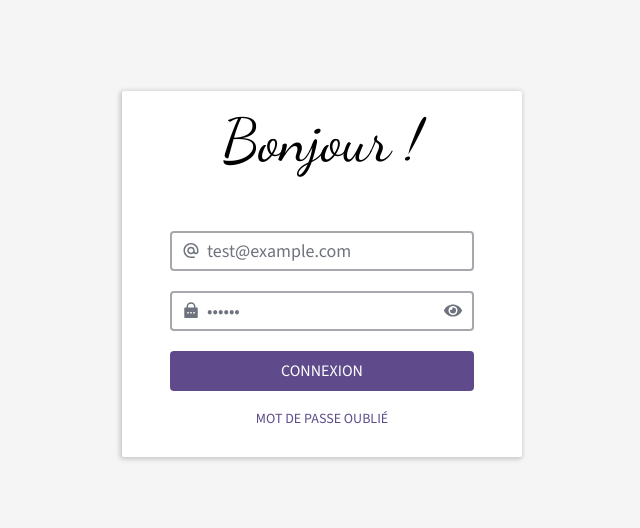
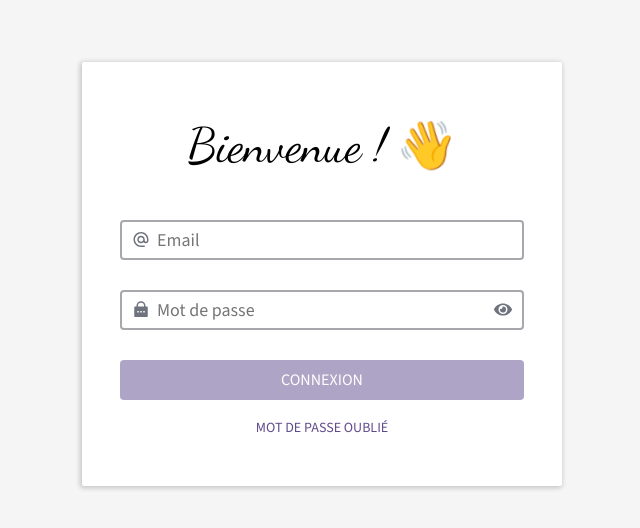
Before and after one commit to MaelBriantin/crm-frontend, a React (Vite) app: page /login in a window 1280 px wide. Shown: the part 126-654 px from the top of the page, without its empty margins (318-958 px from the left). Built offline with nearby package versions, Linux system fonts and the light colour scheme; no server answers.

Commit message:
feat(reset-password): update LoginForm style

```diff
--- a/src/components/auth/LoginForm.tsx
+++ b/src/components/auth/LoginForm.tsx
@@ -1,15 +1,16 @@
-import styled from "styled-components";
+import styled, { keyframes } from "styled-components";
 import { MdAlternateEmail } from "react-icons/md";
 import { RiLockPasswordFill } from "react-icons/ri";
 import { Button, DiscreteButton, Input } from "../global";
-import { useState, ChangeEvent } from "react";
+import { useState, ChangeEvent, useEffect } from "react";
 import { theme } from "../../assets/themes/index.ts";
 import { useNavigate } from "react-router-dom";
 import { useLoginService } from "../../hooks/auth/useLogin.ts";
 
 export const LoginForm = () => {
-  const [email, setEmail] = useState("test@example.com");
-  const [password, setPassword] = useState("azerty");
+  const [email, setEmail] = useState("");
+  const [password, setPassword] = useState("");
+  const [selectedSalutation, setSelectedSalutation] = useState('');
   const { loginService, loading } = useLoginService();
   const navigate = useNavigate();
 
@@ -24,16 +25,31 @@ export const LoginForm = () => {
     loginService(email, password, navigate);
   };
 
+  useEffect(() => {
+    const salutations = [
+      "Bonjour !",
+      "Hey !",
+      "Salut !",
+      "Bienvenue !",
+    ];
+
+    setSelectedSalutation(
+      salutations[Math.floor(Math.random() * salutations.length)],
+    );
+  }, []);
+
   return (
     <LoginFormStyle>
-      <div className={"welcome"}>Bonjour !</div>
+      <div className={"welcome"}>
+        {selectedSalutation || "Bonjour !"}<Hello>👋</Hello>
+      </div>
       <div className={"input"}>
         <Input
           variant="large"
           textColor={theme.colors.greyDark}
           placeholder={"Email"}
           icon={<MdAlternateEmail />}
-          width={"300px"}
+          width={"400px"}
           type={"email"}
           value={email}
           onChange={handleChangeEmail}
@@ -43,7 +59,7 @@ export const LoginForm = () => {
           textColor={theme.colors.greyDark}
           placeholder={"Mot de passe"}
           icon={<RiLockPasswordFill />}
-          width={"300px"}
+          width={"400px"}
           type={"password"}
           value={password}
           onChange={handleChangePassword}
@@ -51,16 +67,17 @@ export const LoginForm = () => {
       </div>
       <div className={"button"}>
         <Button
-          widthProp="300px"
+          widthProp="400px"
           variant="large"
           value={"Connexion"}
+          disabled={email === "" || password === ""}
           onClick={login}
           loading={loading}
         />
         <DiscreteButton
           value="Mot de passe oublié"
           color={theme.colors.primary}
-          onClick={() => {}}
+          onClick={() => navigate("/forgot-password")}
         />
       </div>
     </LoginFormStyle>
@@ -73,28 +90,43 @@ const LoginFormStyle = styled.form`
   flex-direction: column;
   justify-content: space-evenly;
   align-items: center;
-  padding: 20px 0;
+  padding: 40px;
   //height: 400px;
   width: 400px;
   border-radius: ${theme.materialDesign.borderRadius.default};
   box-shadow: ${theme.shadows.default};
   background: white;
-  gap: 20px;
+  gap: 30px;
   .welcome {
+    margin: 20px 0;
+    width: 100%;
+    word-break: break-word;
     display: flex;
+    gap: 10px;
+    text-align: center;
+    justify-content: center;
+    align-items: center;
+    font-family: ${theme.fonts.family.dancing};
+    font-size: ${theme.fonts.size.P5};
+  }
+  .emoji {
+    width: 100%;
+    word-break: break-word;
+    display: flex;
+    text-align: center;
     justify-content: center;
     align-items: center;
     flex-direction: column;
     font-family: ${theme.fonts.family.dancing};
-    font-size: ${theme.fonts.size.P6};
-    margin-bottom: 40px;
+    font-size: ${theme.fonts.size.P4};
+    margin-bottom: 10px;
   }
   .input {
     display: flex;
     justify-content: space-evenly;
     align-items: center;
     flex-direction: column;
-    gap: 20px;
+    gap: 30px;
   }
   .button {
     display: flex;
@@ -104,3 +136,35 @@ const LoginFormStyle = styled.form`
     gap: 10px;
   }
 `;
+
+const Wave = keyframes`
+  0% {
+    transform: rotate(0deg);
+  }
+  10% {
+    transform: rotate(14deg);
+  }
+  20% {
+    transform: rotate(-8deg);
+  }
+  30% {
+    transform: rotate(14deg);
+  }
+  40% {
+    transform: rotate(-4deg);
+  }
+  50% {
+    transform: rotate(10deg);
+  }
+  60% {
+    transform: rotate(0deg);
+  }
+  100% {
+    transform: rotate(0deg);
+  }
+`;
+
+const Hello = styled.div`
+  display: inline-block;
+  animation: ${Wave} 1s ease-in-out infinite;
+`;
```
